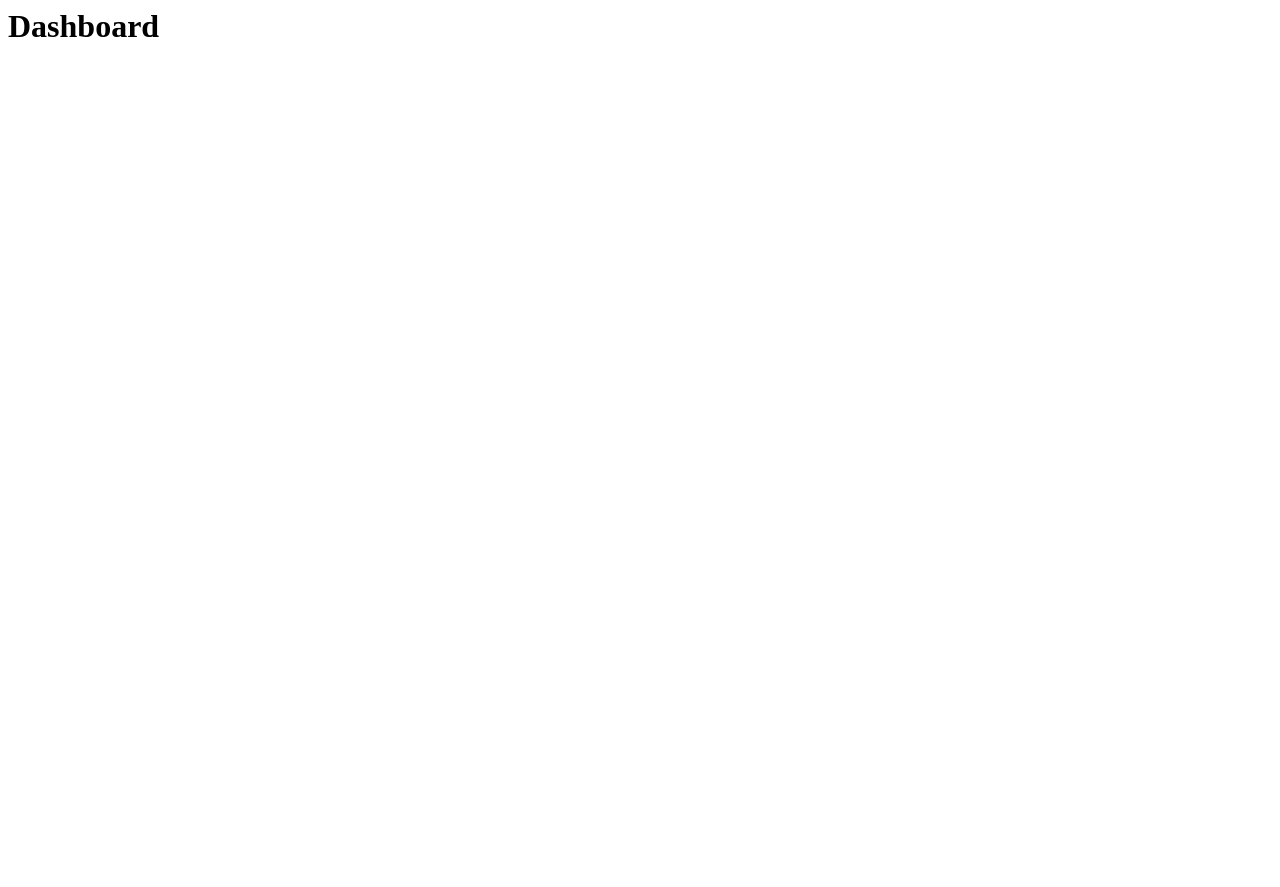
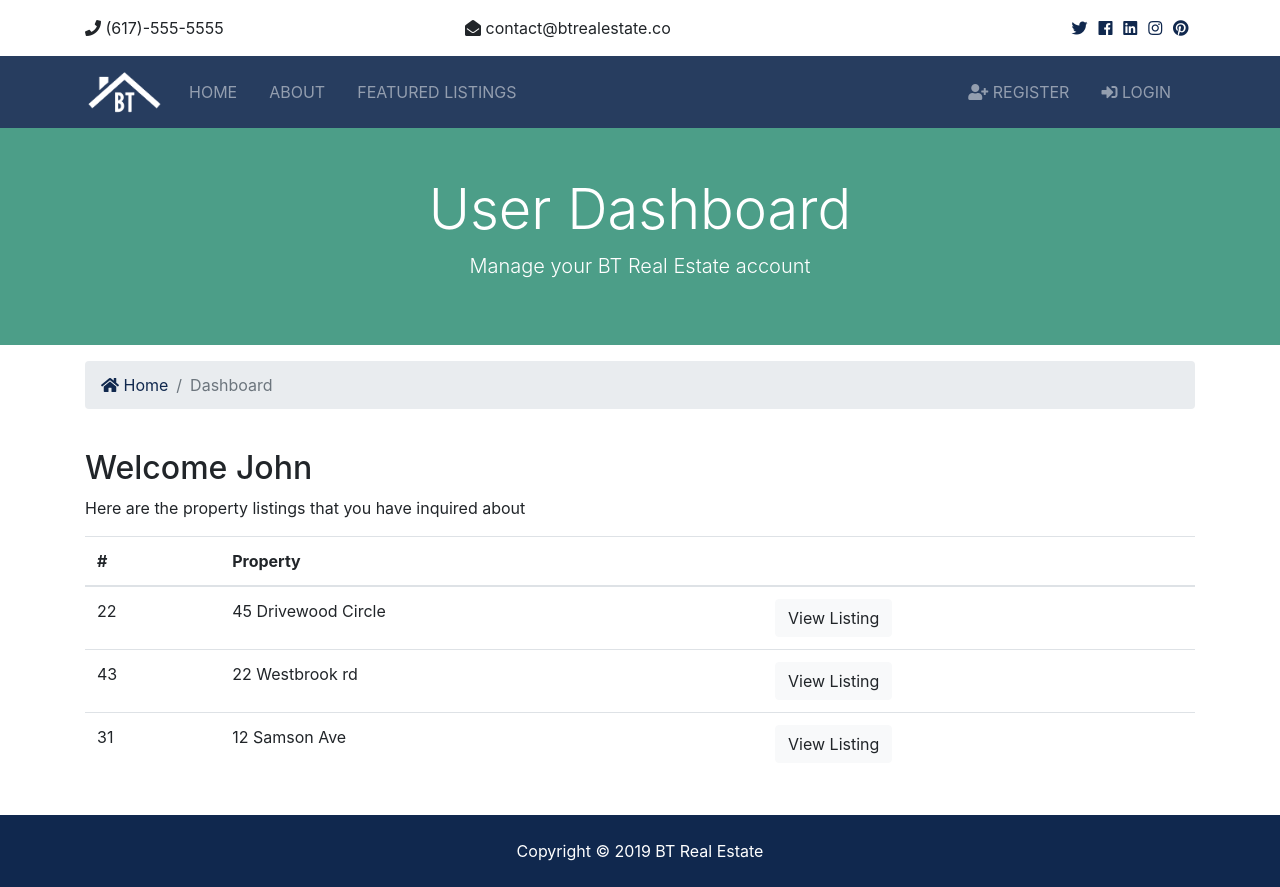
Before and after one commit to calcantara35/btre_project, a Django app: page /accounts/dashboard in a window 1280 px wide. Before the commit the page is almost empty. Before the commit the page ends 37 px from the top, so only its background shows below. Run offline with Django 3.2, Linux system fonts and the light colour scheme; some libraries are stand-ins or nearby versions.

Commit message:
logout and navbar auth links

```diff
--- a/accounts/views.py
+++ b/accounts/views.py
@@ -1,5 +1,5 @@
 from django.shortcuts import render, redirect
-from django.contrib import messages
+from django.contrib import messages, auth
 from django.contrib.auth.models import User
 
 
@@ -51,13 +51,27 @@ def register(request):
 def login(request):
     if request.method == 'POST':
         # Login User
-        return
+        username = request.POST['username']
+        password = request.POST['password']
+
+        user = auth.authenticate(username=username, password=password)
+
+        if user is not None:
+            auth.login(request, user)
+            messages.success(request, 'You are now logged in!')
+            return redirect('dashboard')
+        else:
+            messages.error(request, 'Invalid Credentials')
+            return redirect('login')
     else:
         return render(request, 'accounts/login.html')
 
 
 def logout(request):
-    return redirect('index')
+    if request.method == 'POST':
+        auth.logout(request)
+        messages.success(request, 'You are now logged out!')
+        return redirect('index')
 
 
 def dashboard(request):
--- a/templates/accounts/dashboard.html
+++ b/templates/accounts/dashboard.html
@@ -1 +1,74 @@
-<h1>Dashboard</h1>
+{% extends 'base.html' %} {% block content %}
+
+<section id="showcase-inner" class="py-5 text-white">
+  <div class="container">
+    <div class="row text-center">
+      <div class="col-md-12">
+        <h1 class="display-4">User Dashboard</h1>
+        <p class="lead">Manage your BT Real Estate account</p>
+      </div>
+    </div>
+  </div>
+</section>
+
+<!-- Breadcrumb -->
+<section id="bc" class="mt-3">
+  <div class="container">
+    <nav aria-label="breadcrumb">
+      <ol class="breadcrumb">
+        <li class="breadcrumb-item">
+          <a href="{% url 'index' %}"> <i class="fas fa-home"></i> Home</a>
+        </li>
+        <li class="breadcrumb-item active">Dashboard</li>
+      </ol>
+    </nav>
+  </div>
+</section>
+
+<!-- Alerts -->
+{% include 'partials/_alerts.html' %}
+
+<section id="dashboard" class="py-4">
+  <div class="container">
+    <div class="row">
+      <div class="col-md-12">
+        <h2>Welcome John</h2>
+        <p>Here are the property listings that you have inquired about</p>
+        <table class="table">
+          <thead>
+            <tr>
+              <th scope="col">#</th>
+              <th scope="col">Property</th>
+              <th></th>
+            </tr>
+          </thead>
+          <tbody>
+            <tr>
+              <td>22</td>
+              <td>45 Drivewood Circle</td>
+              <td>
+                <a class="btn btn-light" href="#">View Listing</a>
+              </td>
+            </tr>
+            <tr>
+              <td>43</td>
+              <td>22 Westbrook rd</td>
+              <td>
+                <a class="btn btn-light" href="#">View Listing</a>
+              </td>
+            </tr>
+            <tr>
+              <td>31</td>
+              <td>12 Samson Ave</td>
+              <td>
+                <a class="btn btn-light" href="#">View Listing</a>
+              </td>
+            </tr>
+          </tbody>
+        </table>
+      </div>
+    </div>
+  </div>
+</section>
+
+{% endblock %}
--- a/templates/pages/index.html
+++ b/templates/pages/index.html
@@ -61,7 +61,8 @@
     </div>
   </div>
 </section>
-
+<br />
+<br />
 <!-- Alerts -->
 {% include 'partials/_alerts.html' %}
 
--- a/templates/partials/_navbar.html
+++ b/templates/partials/_navbar.html
@@ -45,6 +45,28 @@
       </ul>
 
       <ul class="navbar-nav ml-auto">
+        {% if user.is_authenticated %}
+          <li
+          {% if 'dashboard' in request.path %}
+              class="nav-item active mr-3"
+          {% else  %}
+              class="nav-item mr-3"
+          {% endif %}
+          >
+            <a class="nav-link" href="{% url 'dashboard' %}">
+               Welcome, {{ user.username }} (Dashboard)</a
+            >
+          </li>
+          <li class="nav-item mr-3">
+            <a href="javascript:{document.getElementById('logout').submit()}" class="nav-link">
+              <i class="fas fa-sign-out-alt"></i> Logout
+            </a>
+            <form action="{% url 'logout' %}" method="POST" id="logout">
+              {% csrf_token %}
+              <input type="hidden">
+            </form>
+          </li>
+        {% else %}
           <li
           {% if 'register' in request.path %}
               class="nav-item active mr-3"
@@ -69,6 +91,7 @@
               Login</a
             >
           </li>
+        {% endif %}
       </ul>
     </div>
   </div>
```
Lines whose indentation alone changed are shown as unchanged.
